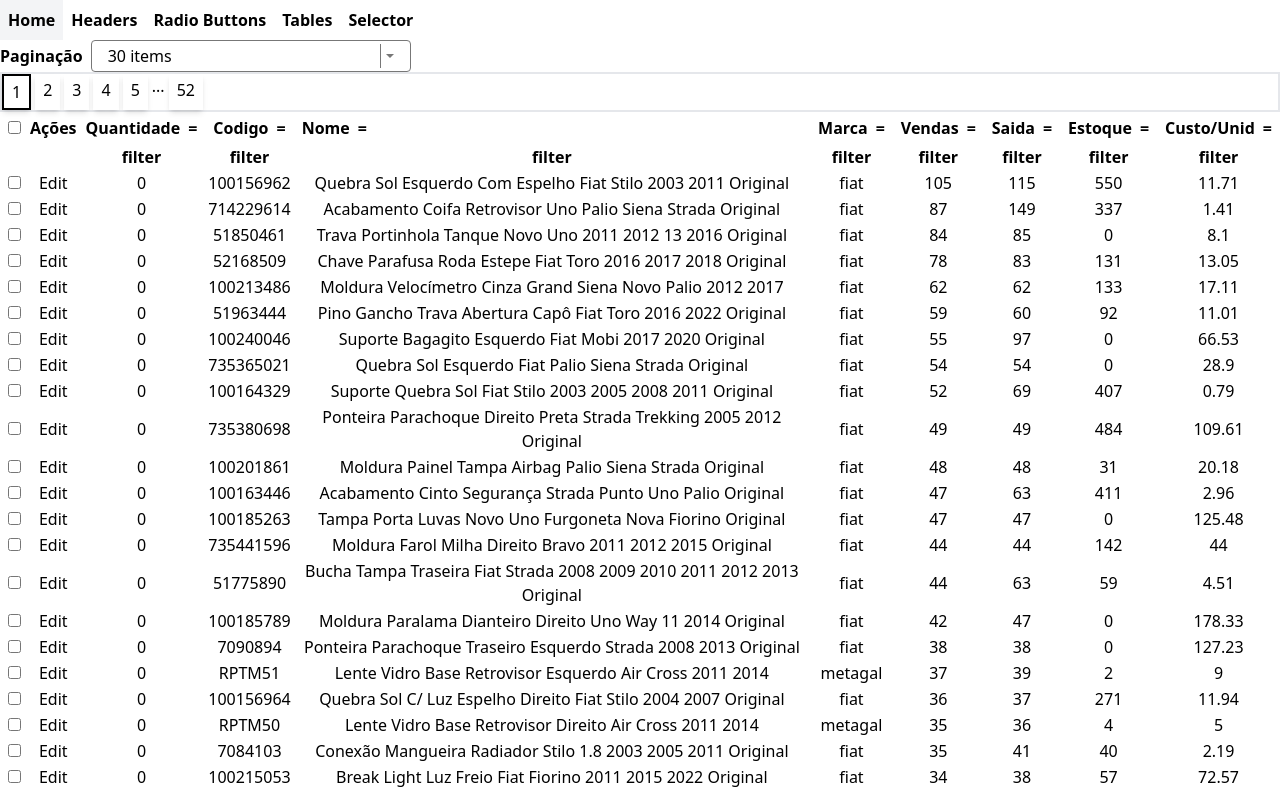
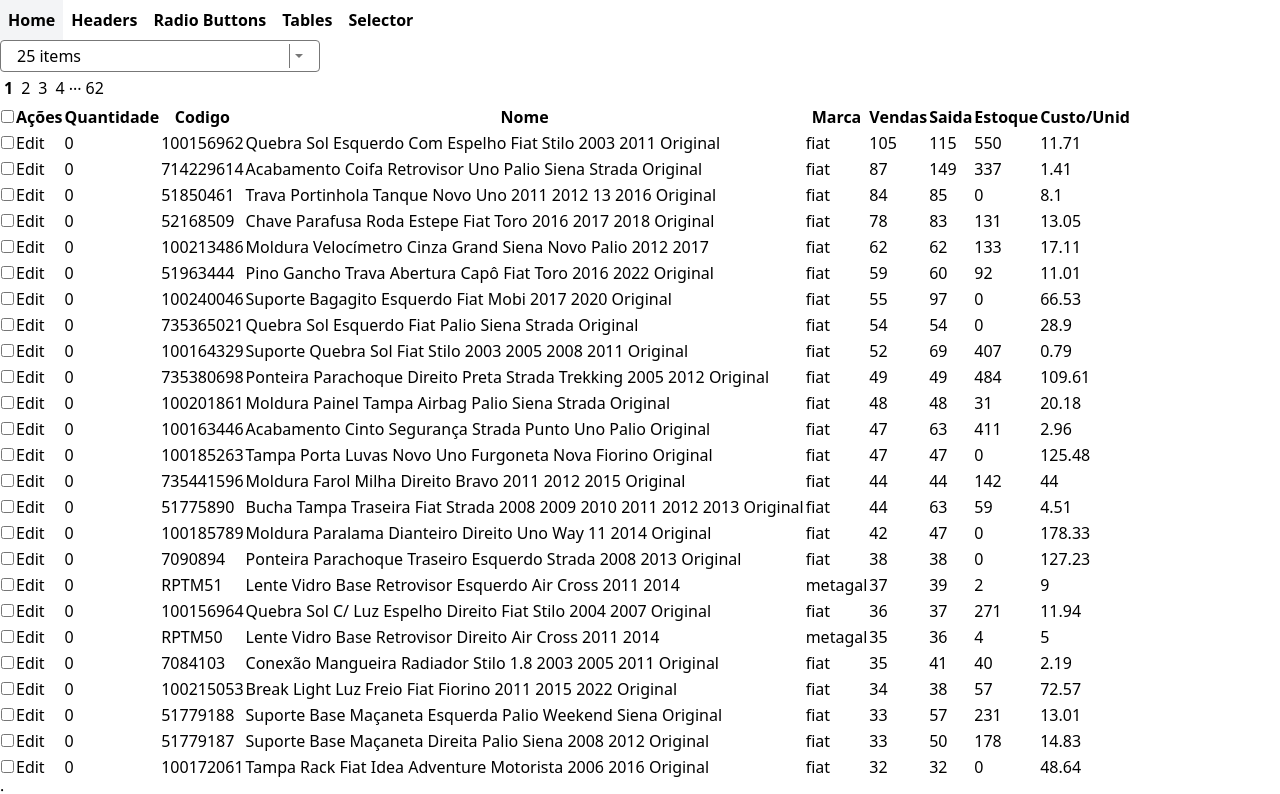
Before and after one commit to augustoedt/reausable-components, a React (Vite) app: page /tables in a window 1280 px wide. Shown: the top 794 px of the page. Built offline with nearby package versions, Linux system fonts and the light colour scheme.

Commit message:
create datatable

```diff
--- /dev/null
+++ b/src/components/data-tables/datatable/data.pagination.tsx
@@ -0,0 +1,55 @@
+import { useMemo } from "react";
+import { IProduct } from "../../../types/data.types";
+
+export function DataPagination({
+  current,
+  pages,
+  sibilings = 1,
+  onPageChange,
+}: {
+  current: number;
+  pages: IProduct[][];
+  sibilings?: number;
+  onPageChange(e: number): void;
+}) {
+  const paginationRange = useMemo<(string | number)[]>(() => {
+    // min of 3 elements |1| |2| ... [4]
+    const indexes: (string | number)[] = [];
+    if (pages.length <= 2 + 2 * sibilings) {
+      for (let i = 0; i < pages.length; i++) {
+        indexes.push(i);
+      }
+      return indexes;
+    }
+    //
+    for (let i = 0; i < pages.length; i++) {
+      if (i == 0 && i != current) indexes.push(i);
+      if (i == 1 && i < current - sibilings) {
+        indexes.push("...");
+      }
+      if (i < current && i > 0 && i >= current - sibilings) indexes.push(i);
+      if (i == current) indexes.push(i);
+      if (i <= current + sibilings && i > current) indexes.push(i);
+      if (!indexes.includes(i) && i == pages.length - 2) {
+        indexes.push("...");
+      }
+      if (i == pages.length - 1 && i > current + sibilings) indexes.push(i);
+    }
+    return indexes;
+  }, [current, pages]);
+
+  const buttons = paginationRange.map((p) => {
+    if (p == "...") {
+      return <div>...</div>;
+    }
+    return (
+      <button
+        className={`p-1 ${current == p ? "font-bold" : ""}`}
+        onClick={() => onPageChange(p as number)}
+      >
+        {(p as number) + 1}
+      </button>
+    );
+  });
+  return <div className="flex">{buttons}</div>;
+}
--- /dev/null
+++ b/src/components/data-tables/datatable/datatable.config.ts
@@ -0,0 +1,66 @@
+import { SelectOption } from "../../selectors/selection";
+import { DataHeader } from "./datatable.types";
+
+export const options: SelectOption[] = [
+  {
+    label: "25 items",
+    value: 25,
+  },
+  {
+    label: "50 items",
+    value: 50,
+  },
+  {
+    label: "100 items",
+    value: 100,
+  },
+  {
+    label: "150 items",
+    value: 150,
+  },
+];
+
+export const headers: DataHeader[] = [
+  {
+    prop: "quantidade",
+    name: "Quantidade",
+    editable: true,
+    type: "number",
+  },
+  {
+    prop: "codigo",
+    name: "Codigo",
+    editable: false,
+    type: "string",
+  },
+  {
+    prop: "nome",
+    name: "Nome",
+    type: "string",
+  },
+  {
+    prop: "marca",
+    name: "Marca",
+    type: "string",
+  },
+  {
+    prop: "vendas",
+    name: "Vendas",
+    type: "number",
+  },
+  {
+    prop: "saida",
+    name: "Saida",
+    type: "number",
+  },
+  {
+    prop: "estoque",
+    name: "Estoque",
+    type: "number",
+  },
+  {
+    prop: "custo_unid",
+    name: "Custo/Unid",
+    type: "number",
+  },
+];
--- /dev/null
+++ b/src/components/data-tables/datatable/datatable.row.tsx
@@ -0,0 +1,111 @@
+import { useState } from "react";
+import { IProduct } from "../../../types/data.types";
+import { headers } from "./datatable.config";
+
+export function EditableRow({
+  item,
+  onAction,
+  isSelected,
+}: {
+  item: IProduct;
+  onAction(action: string, item: IProduct): void;
+  isSelected: boolean;
+}) {
+  const [currentItem, setCurrentItem] = useState(item);
+
+  const handleChange = (
+    value: string | number | boolean,
+    prop: string,
+    type: string
+  ) => {
+    (currentItem as any)[prop] = value;
+    setCurrentItem({
+      ...currentItem,
+    });
+  };
+
+  const collums = headers.map((h, ix) => {
+    if (h.editable) {
+      return (
+        <td key={`${ix}-${(item as any)[h.prop]}`}>
+          <input
+            value={(currentItem as any)[h.prop]}
+            type={h.type}
+            onChange={(e) => {
+              handleChange(e.currentTarget.value, h.prop, h.type);
+            }}
+          />
+        </td>
+      );
+    }
+    return <td key={`${ix}`}>{(item as any)[h.prop]}</td>;
+  });
+
+  return (
+    <>
+      <td>
+        <input
+          checked={isSelected}
+          type="checkbox"
+          onChange={(e) => {
+            onAction("check", item);
+          }}
+        />
+      </td>
+      <td>
+        <button
+          onClick={() => {
+            onAction("save", currentItem);
+          }}
+        >
+          Save
+        </button>
+        <button
+          onClick={() => {
+            onAction("cancel", currentItem);
+          }}
+        >
+          Cancel
+        </button>
+      </td>
+      {collums}
+    </>
+  );
+}
+
+export function Row({
+  item,
+  onAction,
+  isSelected,
+}: {
+  item: IProduct;
+  onAction(action: string, item: IProduct): void;
+  isSelected: boolean;
+}) {
+  const columns = headers.map((h, ix) => {
+    return <td key={`${ix}`}>{(item as any)[h.prop]}</td>;
+  });
+  return (
+    <>
+      <td>
+        <input
+          checked={isSelected}
+          type="checkbox"
+          onChange={(e) => {
+            onAction("check", item);
+          }}
+        />
+      </td>
+      <td>
+        <button
+          onClick={() => {
+            onAction("edit", item);
+          }}
+        >
+          Edit
+        </button>
+      </td>
+      {columns}
+    </>
+  );
+}
--- /dev/null
+++ b/src/components/data-tables/datatable/datatable.tsx
@@ -0,0 +1,124 @@
+import { useMemo, useState } from "react";
+import { IProduct } from "../../../types/data.types";
+import Selection, { SelectOption } from "../../selectors/selection";
+import { DataPagination } from "./data.pagination";
+import { options } from "./datatable.config";
+import { EditableRow, Row } from "./datatable.row";
+import { DataHeader, Pagination } from "./datatable.types";
+
+export default function DataTable<T>({
+  headers,
+  data,
+}: {
+  headers: DataHeader[];
+  data: IProduct[];
+}) {
+  const [editable, setEditable] = useState<string>("");
+  const [pagination, setPaginaton] = useState<Pagination>({
+    pageSize: options[0],
+    page: 0,
+  });
+  const pages = useMemo(
+    () => generatePaginatination(pagination, data),
+    [pagination.pageSize]
+  );
+  const [checkedValues, setCheckedValues] = useState<string[]>([]);
+
+  const handleAction = (action: string, item: IProduct) => {
+    if (action == "edit") {
+      setEditable(item.codigo);
+    }
+    if (action == "cancel" || action == "save") {
+      setEditable("");
+    }
+    if (action == "check") {
+      if (checkedValues.includes(item.codigo)) {
+        setCheckedValues(checkedValues.filter((f) => f != item.codigo));
+      } else {
+        setCheckedValues([item.codigo, ...checkedValues]);
+      }
+    }
+  };
+
+  const handlePagination = (option: SelectOption | undefined) => {
+    setPaginaton({
+      page: 0,
+      pageSize: option,
+    });
+  };
+
+  return (
+    <>
+      <Selection
+        value={pagination.pageSize}
+        onChange={(e) => handlePagination(e)}
+        options={options}
+      />
+      <DataPagination
+        current={pagination.page}
+        pages={pages}
+        sibilings={3}
+        onPageChange={(e) =>
+          setPaginaton({
+            ...pagination,
+            page: e,
+          })
+        }
+      />
+      <table>
+        <thead>
+          <tr>
+            <th>
+              <input type="checkbox" />
+            </th>
+            <th>Ações</th>
+            {headers.map((h, i) => {
+              return <th key={`${i}-header-${h.prop}`}>{h.name}</th>;
+            })}
+          </tr>
+        </thead>
+        <tbody>
+          {pages[pagination.page].map((d, i) => {
+            if (d.codigo == editable) {
+              return (
+                <tr key={`${d.codigo}-editable`}>
+                  <EditableRow
+                    isSelected={checkedValues.includes(d.codigo)}
+                    item={d}
+                    onAction={handleAction}
+                  />
+                </tr>
+              );
+            }
+            return (
+              <tr key={`${d.codigo}-normal`}>
+                <Row
+                  isSelected={checkedValues.includes(d.codigo)}
+                  item={d}
+                  onAction={handleAction}
+                />
+              </tr>
+            );
+          })}
+        </tbody>
+      </table>
+    </>
+  );
+}
+
+function generatePaginatination(
+  values: Pagination,
+  data: IProduct[]
+): IProduct[][] {
+  const size = values.pageSize?.value as number;
+  const numPages = Math.ceil(data.length / size);
+  const allPages: IProduct[][] = [];
+  for (let i = 0; i < numPages; i++) {
+    if (i == numPages - 1) {
+      allPages.push(data.slice(i * size));
+      break;
+    }
+    allPages.push(data.slice(i * size, (i + 1) * size));
+  }
+  return allPages;
+}
--- a/src/components/selectors/selection.tsx
+++ b/src/components/selectors/selection.tsx
@@ -21,7 +21,7 @@ type SelectProps = {
   options: SelectOption[];
   hasClearOptions?: false;
 } & (SingleSelectProp | MutipleSelectProp);
-export function Selection({
+export default function Selection({
   multiple,
   value,
   onChange,
--- a/src/pages/root.tsx
+++ b/src/pages/root.tsx
@@ -1,9 +1,8 @@
-import { Header } from "../components/headers/header.components";
 
 export default function Root() {
   return (
     <div className="">
       <div>TESTE</div>
     </div>
-  );
+  )
 }
--- a/src/pages/tables.tsx
+++ b/src/pages/tables.tsx
@@ -1,5 +1,6 @@
 import { useState } from "react";
-import { ToggleEditableCells } from "../components/data-tables/editable-custom-table/editable-cell-by-toggle";
+import DataTable from "../components/data-tables/datatable/datatable";
+import { headers } from "../components/data-tables/datatable/datatable.config";
 import { Product } from "../types/data.types";
 import { data } from "../utils/default";
 
@@ -12,11 +13,12 @@ export default function Tables() {
 
   return (
     <>
-      <ToggleEditableCells dataset={tableData} />
+      <DataTable headers={headers} data={tableData}/>
+      {/* <ToggleEditableCells dataset={tableData} /> */}
       {/* <DataGridInovua dataset={tableData} /> */}
       {/* <EditableSortedCells data={data} /> */}
       {/* <EditableCell data={data} /> */}
       {/* <DataGridMui data={tableData} /> */}
     </>
-  );
+  )
 }
```
Also changed, not shown: src/components/data-tables/datatable/datatable.types.ts (added, +14 -0 lines), src/components/data-tables/editable-custom-table/editable-cell-by-toggle.tsx (+8 -1 lines), src/pages/selector.tsx (+7 -3 lines).
